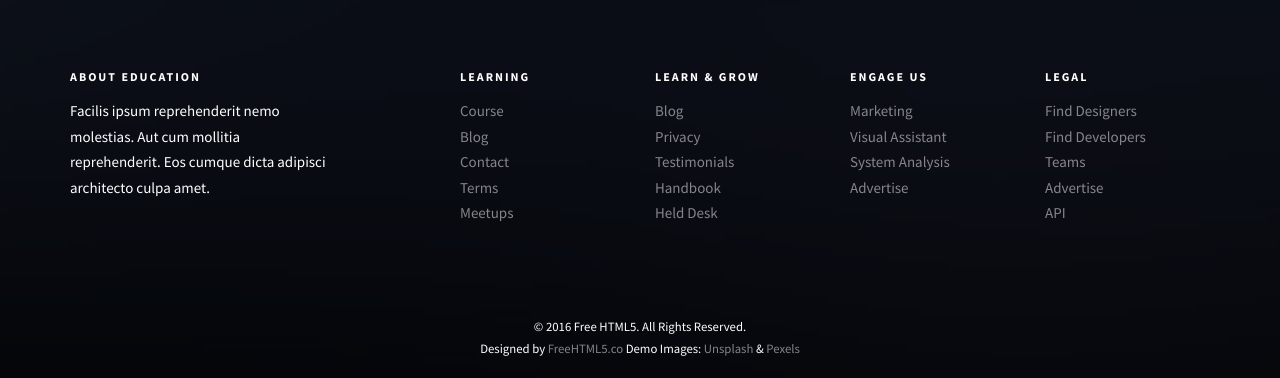
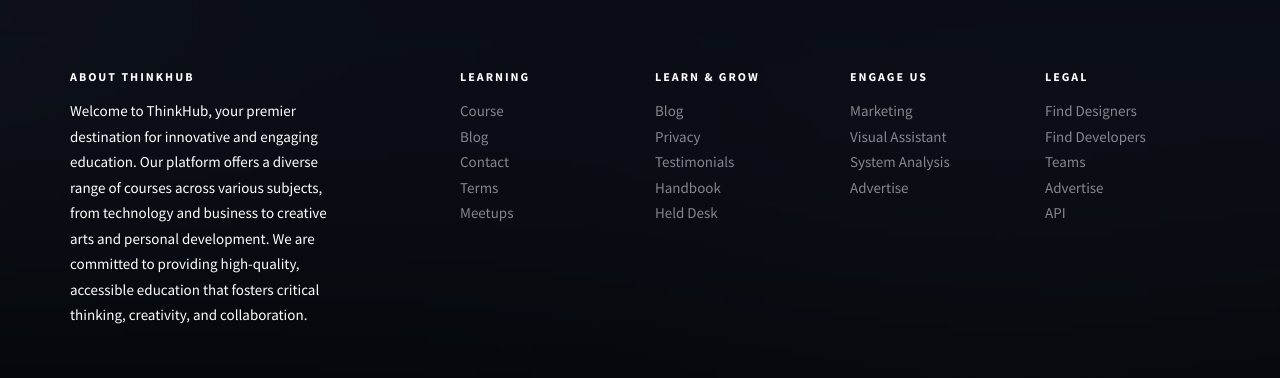
Before and after one commit to chai-py/cpnt201-project-education, a plain HTML site: page about.html in a window 1280 px wide. Shown: the part 4087-4465 px from the top of the page. Drawn offline with Linux system fonts and the light colour scheme; files whose address does not match are found by name.

Commit message:
updated About US for ThinkHub

```diff
--- a/about.html
+++ b/about.html
@@ -468,10 +468,14 @@
         <div class="container">
           <div class="row row-pb-md">
             <div class="col-md-3 fh5co-widget">
-              <h3>About Education</h3>
+              <h3>About ThinkHub</h3>
               <p>
-                Facilis ipsum reprehenderit nemo molestias. Aut cum mollitia
-                reprehenderit. Eos cumque dicta adipisci architecto culpa amet.
+                Welcome to ThinkHub, your premier destination for innovative and
+                engaging education. Our platform offers a diverse range of
+                courses across various subjects, from technology and business to
+                creative arts and personal development. We are committed to
+                providing high-quality, accessible education that fosters
+                critical thinking, creativity, and collaboration.
               </p>
             </div>
             <div class="col-md-2 col-sm-4 col-xs-6 col-md-push-1 fh5co-widget">
```
Also changed, not shown: blog.html (+7 -3 lines), contact.html (+8 -3 lines), courses.html (+7 -3 lines), index.html (+7 -3 lines), pricing.html (+7 -3 lines), teacher.html (+7 -3 lines).
